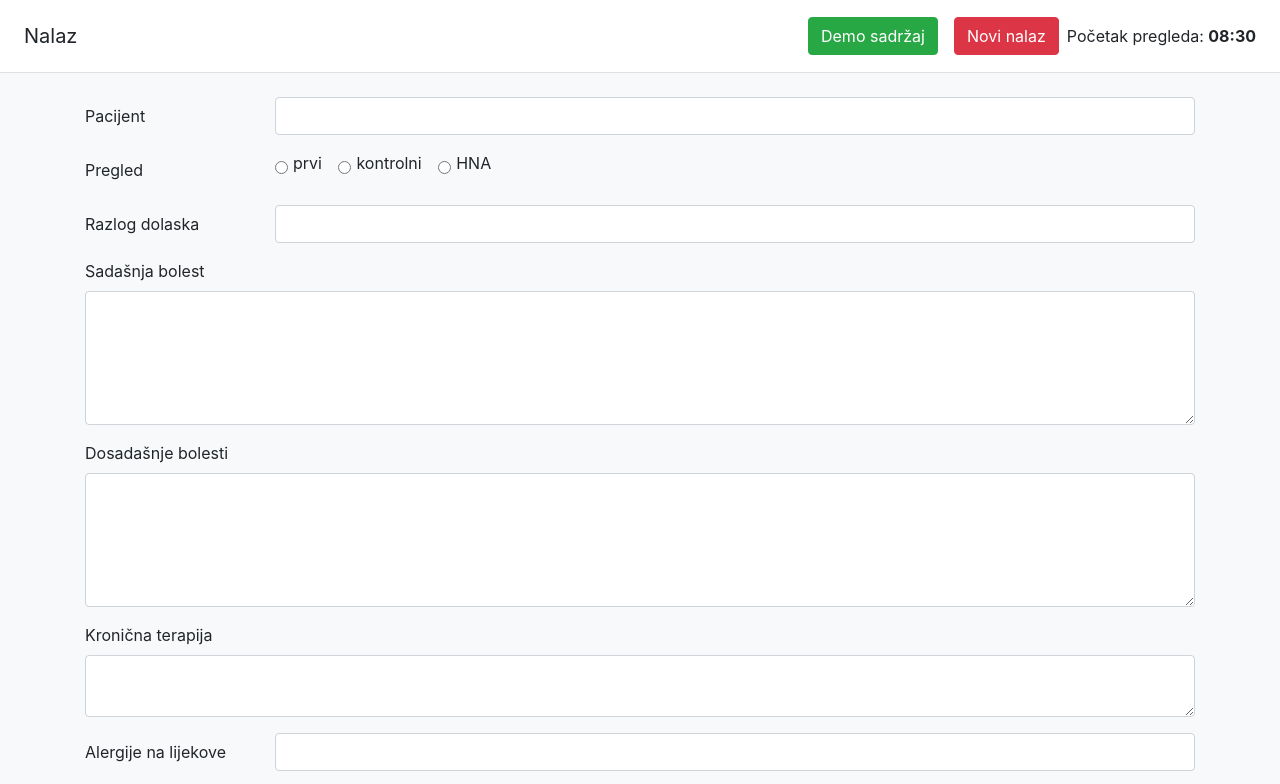
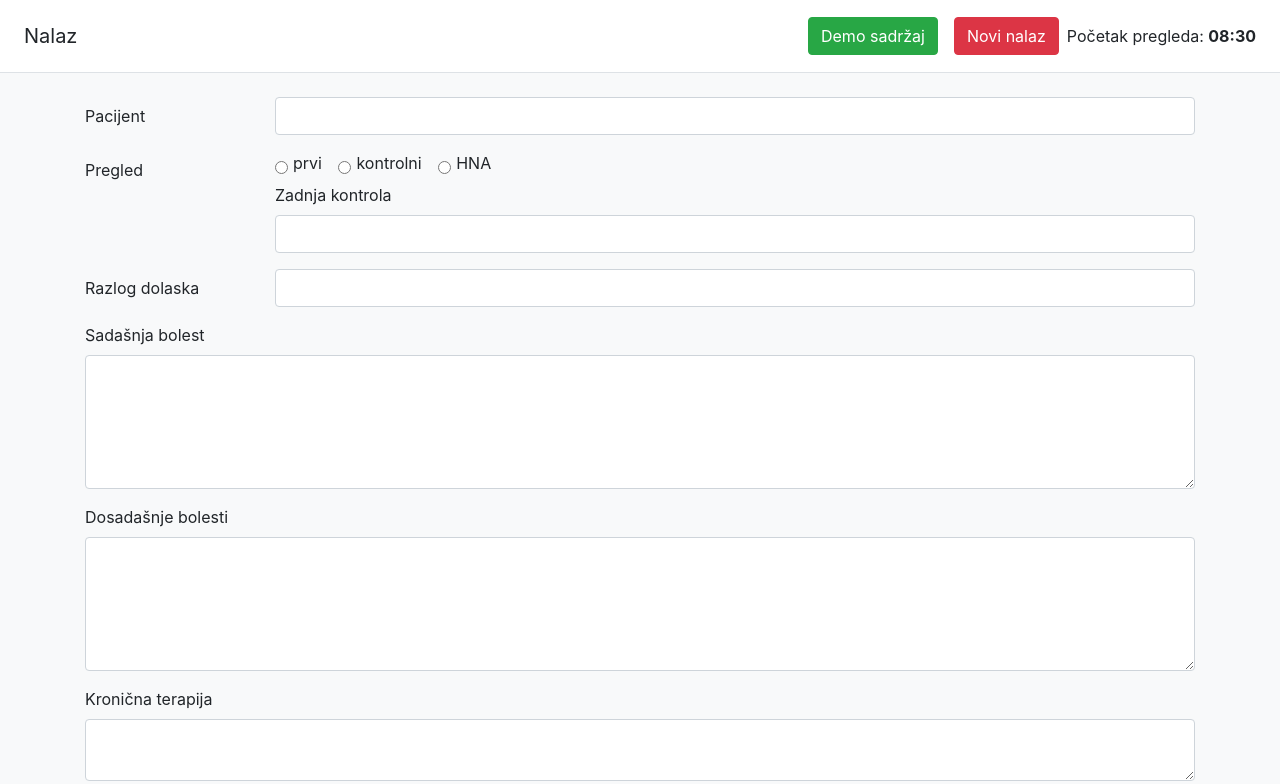
Before and after one commit to spinal-tap/neuro, a plain HTML site: page index.html in a window 1280 px wide. Shown: the top 784 px of the page. Drawn offline with nearby package versions, Linux system fonts and the light colour scheme.

Commit message:
Update index.html

```diff
--- a/index.html
+++ b/index.html
@@ -29,7 +29,7 @@
 				<div class="col-sm-10"><input type="text" class="form-control" name="text-pacijent" id="text-pacijent"></div>
 			</div>
 			<div class="form-group row">
-				<label for="radio-group-pregled" class="fb-radio-group-label col-sm-2 col-form-label">Pregled</label>
+				<label for="radio-group-pregled" class="col-sm-2 col-form-label">Pregled</label>
 				<div class="radio-group col-sm-10">
 					<div class="form-check form-check-inline">
 						<input class="form-check-input" type="radio" name="radio-group-pregled" id="prvi" value="Prvi pregled">
@@ -43,6 +43,7 @@
 						<input class="form-check-input" type="radio" name="radio-group-pregled" id="HNA" value="HITNA NEUROLOŠKA AMBULANTA">
 						<label for="HNA">HNA</label>
 					</div>
+					<div id="zadnjiPregleDiv"><label for="text-zkontrola" class="">Zadnja kontrola</label><input type="text" class="form-control" name="text-zkontrola" id="text-zkontrola"></div>
 				</div>
 			</div>
 			<div class="form-group row">
```
